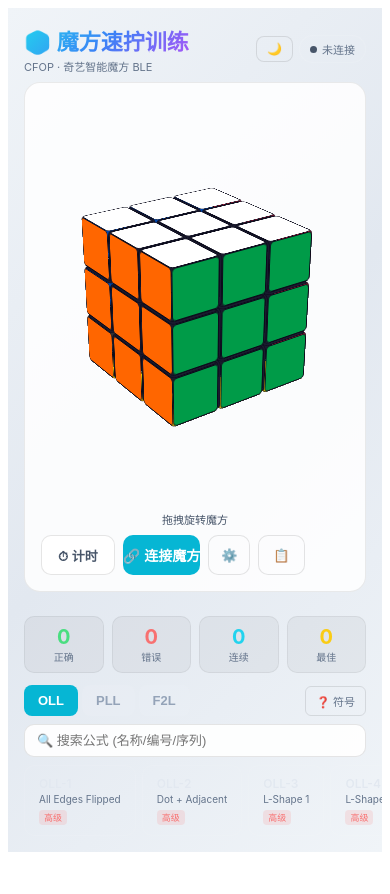
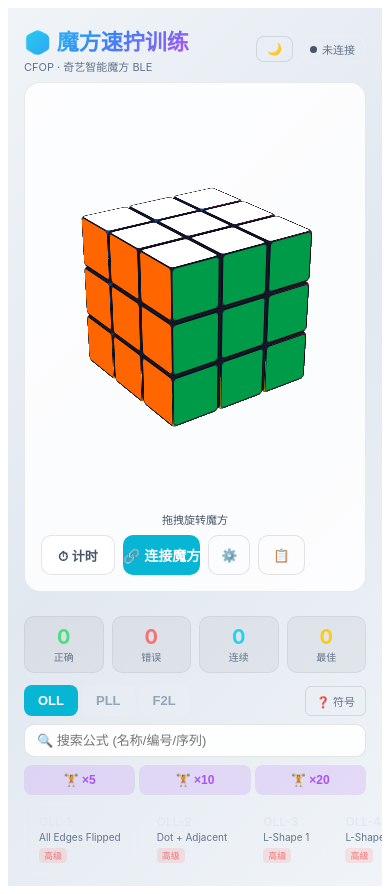
Before and after one commit to ZhangKe-Zoe/hermes-web-app, a Next.js app: page /rubik-cube in a window 390 px wide. Before the commit the page ends 860 px from the top, so only its background shows below. Built offline with nearby package versions, Linux system fonts and the light colour scheme.

Commit message:
feat: mobile drill mode buttons + drill progress bar

```diff
--- a/src/app/rubik-cube/page.tsx
+++ b/src/app/rubik-cube/page.tsx
@@ -1504,6 +1504,20 @@ export default function RubikCubeTrainer() {
         <div style={{ padding: '0 16px 8px' }}>
           <input type="text" value={searchQuery} onChange={e => setSearchQuery(e.target.value)} placeholder="🔍 搜索公式 (名称/编号/序列)" style={{ width: '100%', padding: '8px 12px', fontSize: 13, borderRadius: 10, border: '1px solid rgba(0,0,0,0.1)', background: 'rgba(255,255,255,0.9)', color: '#1e293b', outline: 'none', boxSizing: 'border-box' }} />
         </div>
+        {/* Drill mode buttons - mobile */}
+        <div style={{ display: 'flex', gap: 4, padding: '0 16px 8px' }}>
+          <button onClick={() => startDrill(5)} style={{ flex: 1, padding: '8px 8px', fontSize: 12, fontWeight: 600, borderRadius: 8, border: 'none', cursor: 'pointer', background: 'rgba(168,85,247,0.15)', color: '#a855f7' }}>🏋️ ×5</button>
+          <button onClick={() => startDrill(10)} style={{ flex: 1, padding: '8px 8px', fontSize: 12, fontWeight: 600, borderRadius: 8, border: 'none', cursor: 'pointer', background: 'rgba(168,85,247,0.15)', color: '#a855f7' }}>🏋️ ×10</button>
+          <button onClick={() => startDrill(20)} style={{ flex: 1, padding: '8px 8px', fontSize: 12, fontWeight: 600, borderRadius: 8, border: 'none', cursor: 'pointer', background: 'rgba(168,85,247,0.15)', color: '#a855f7' }}>🏋️ ×20</button>
+        </div>
+        {drillMode && (
+          <div style={{ padding: '8px 16px', margin: '0 0 8px', background: 'rgba(168,85,247,0.05)' }}>
+            <div style={{ fontSize: 12, fontWeight: 600, color: '#a855f7', marginBottom: 4 }}>🏋️ Drill: {drillIndex + 1}/{drillQueue.length}</div>
+            <div style={{ height: 3, background: 'rgba(0,0,0,0.1)', borderRadius: 2, overflow: 'hidden' }}>
+              <div style={{ height: '100%', width: `${((drillIndex + 1) / drillQueue.length) * 100}%`, background: '#a855f7', borderRadius: 2, transition: 'width 0.3s' }} />
+            </div>
+          </div>
+        )}
         {showNotation && (
           <div style={{ padding: '10px 16px', margin: '0 16px 8px', background: 'rgba(6,182,212,0.05)', borderRadius: 10, border: '1px solid rgba(0,0,0,0.08)' }}>
             <div style={{ fontSize: 12, fontWeight: 600, marginBottom: 6, color: '#475569' }}>公式符号说明</div>
```
